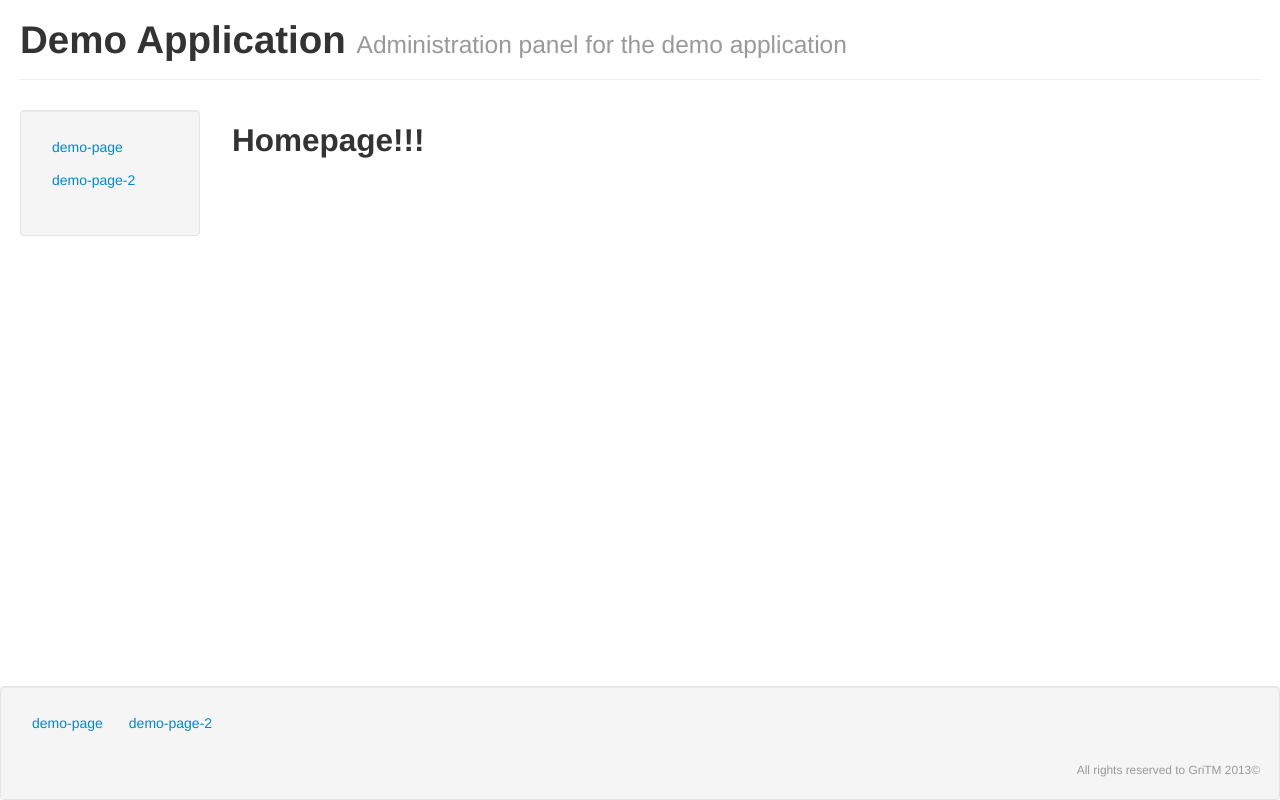
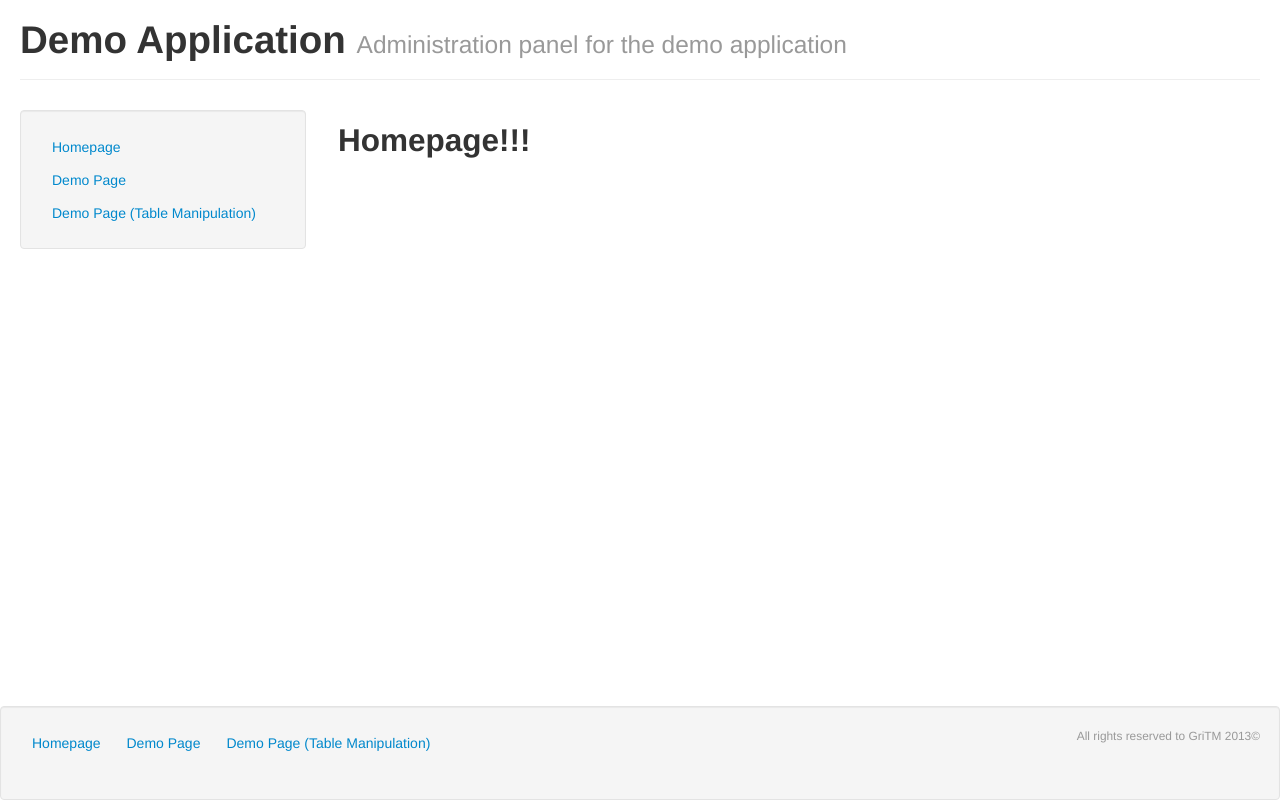
Before and after one commit to sgchris/gritm, a PHP site: page / in a window 1280 px wide. Run offline with PHP 8.4, Linux system fonts and the light colour scheme.

Commit message:
page fixes design fixes

```diff
--- a/app/index.php
+++ b/app/index.php
@@ -10,9 +10,9 @@ $app = new Application('Demo Application');
 $app->setDescription('Administration panel for the demo application');
 
 ///////////////////////////////////////////////////////
-$t = new Table('Demo table', 'test');
-$t->add(new Field_Text('Key', 'key', 150))
-        ->add(new Field_Text('Value', 'value', 150));
+$t = new Table('Favorites', 'test');
+$t->add(new Field_Text('Discipline', 'key', 100))
+        ->add(new Field_Text('Person', 'value', 250));
 
 $p = new Page('Demo Page', 'demo-page');
 $p->add($t);
@@ -23,9 +23,11 @@ $app->add($p);
 ///////////////////////////////////////////////////////
 $t = new Table('Demo table #2', 'test');
 $t->add(new Field_Text('Key', 'key', 150))
-        ->add(new Field_Text('Value', 'value', 150));
+        ->add(new Field_Text('Value', 'value', 150))
+        ->orderBy('value', Table::ORDER_ASCENDING)
+        ->setTotalRows(50);
 
-$p = new Page('Demo Page #2', 'demo-page-2');
+$p = new Page('Demo Page (Table Manipulation)', 'demo-page-table-manipulation');
 $p->add($t);
 $app->add($p);
 
--- a/css/my.css
+++ b/css/my.css
@@ -1,3 +1,3 @@
-footer {
-	color: #AAA;
+.main-section {
+	margin-bottom: 100px;
 }
--- a/lib/HTMLCollection/Application.php
+++ b/lib/HTMLCollection/Application.php
@@ -58,6 +58,9 @@ class Application extends HTMLCollection {
         // get the request object for the current request
         $this->_request = new Request;
         $this->_request->parse();
+
+        // add the homepage as one of the page
+        $this->add(new Page_Homepage());
     }
 
     /**
--- a/lib/HTMLCollection/Page/Homepage.php
+++ b/lib/HTMLCollection/Page/Homepage.php
@@ -1,19 +1,32 @@
 <?php
+
 /**
  * instance of Page class - responsible for the homepage
  */
-
-require_once __DIR__.'/../Page.php';
+require_once __DIR__ . '/../Page.php';
 
 // The homepage HTML
-define('HOMEPAGE_VIEW', VIEWS_DIR.'/Application.homepage.view.php');
+define('HOMEPAGE_VIEW', VIEWS_DIR . '/Application.homepage.view.php');
 
 class Page_Homepage extends Page {
 
-	public function getHtml() {
-		ob_start();
-		require HOMEPAGE_VIEW;
-		return ob_get_clean();
-	}
+    /**
+     * @override the basic page constructor
+     * @param type $pageName
+     * @param type $pageUrl
+     */
+    public function __construct($pageName = 'Homepage', $pageUrl = '') {
+        parent::__construct($pageName, $pageUrl);
+    }
+
+    /**
+     * Get the HTML of the homepage
+     * @return type
+     */
+    public function getHtml() {
+        ob_start();
+        require HOMEPAGE_VIEW;
+        return ob_get_clean();
+    }
 
 }
--- a/lib/HTMLCollection/Table.php
+++ b/lib/HTMLCollection/Table.php
@@ -36,15 +36,51 @@ class Table extends HTMLCollection {
     protected $_pkField = 'id';
 
     /**
+     *
+     * @param type $pkFieldName
+     */
+    public function setPkField($pkFieldName) { $this->_pkField = $pkFieldName; }
+
+    /**
+     *
+     * @return type
+     */
+    public function getPkField() { return $this->_pkField; }
+
+    /**
      * Primary key field name
      */
     protected $_pkFieldWidth = 50;
+
+    /**
+     *
+     * @param type $pkFieldWidth
+     */
+    public function setPkFieldWidth($pkFieldWidth) { $this->_pkFieldWidth = $pkFieldWidth; }
+
+    /**
+     *
+     * @return type
+     */
+    public function getPkFieldWidth() { return $this->_pkFieldWidth; }
 
     /**
      * Alternative SQL for the table
      * if defined, there's no upsert available
      */
     protected $_customSql = null;
+
+    /**
+     *
+     * @param type $customSql
+     */
+    public function setCustomSql($customSql) { $this->_customSql = $customSql; }
+
+    /**
+     *
+     * @return string
+     */
+    public function getCustomSql() { return $this->_customSql; }
 
     /**
      * Additional conditions on the table (added to the SQL query)
@@ -55,6 +91,18 @@ class Table extends HTMLCollection {
      * number of rows in one page
      */
     protected $_totalRows = 30;
+
+    /**
+     *
+     * @param type $totalRows
+     */
+    public function setTotalRows($totalRows) { $this->_totalRows = $totalRows; }
+
+    /**
+     *
+     * @return type
+     */
+    public function getTotalRows() { return $this->_totalRows; }
 
     /**
      * Order of the query
@@ -197,7 +245,7 @@ class Table extends HTMLCollection {
         $sql_Order = array();
         $order = $this->getOrder();
         array_walk($order, function($item) use (&$sql_Order) {
-                    $sql_Order[] = '`' . $item['key'] . '` ' . ($item['key'] == Table::ORDER_ASCENDING ? 'ASC' : 'DESC');
+                    $sql_Order[] = '`' . $item['key'] . '` ' . ($item['order'] == Table::ORDER_ASCENDING ? 'ASC' : 'DESC');
                 });
 
         // build the sql // 'limit' clause
@@ -231,7 +279,13 @@ class Table extends HTMLCollection {
         $sql = $this->_getSql();
 
         // prepare the query
-        $db = Database::get();
+        try {
+            if (($db = Database::get()) === null) {
+                throw new Exception;
+            }
+        } catch (Exception $e) {
+            return null;
+        }
         $stmt = $db->prepare($sql);
 
         // bind values for the where clause
--- a/lib/HTMLElement/Field.php
+++ b/lib/HTMLElement/Field.php
@@ -55,10 +55,13 @@ class Field extends HTMLElement {
      * Assign a value to the field
      * @param type $value
      * @param type $row
+     * @return object $this
      */
     public function setValue($value, $row = null) {
         $this->_value = $value;
         $this->_row = $row;
+
+        return $this;
     }
 
 }
--- a/lib/Tools/Database.php
+++ b/lib/Tools/Database.php
@@ -18,11 +18,15 @@ class Database
 	 */
 	public static function get() {
 		if (is_null(self::$PDOInstance)) {
+                    try {
 			self::$PDOInstance = new PDO('mysql:host='.DBHOST.';dbname='.DBNAME, DBUSER, DBPASS);
 			self::$PDOInstance->setAttribute(PDO::ATTR_DEFAULT_FETCH_MODE, PDO::FETCH_ASSOC);
 			self::$PDOInstance->setAttribute(PDO::ATTR_ERRMODE, PDO::ERRMODE_WARNING);
 			self::$PDOInstance->exec('set names "utf8"');
 			self::$PDOInstance->exec('set character set "utf8"');
+                    } catch (PDOException $e) {
+                        self::$PDOInstance = null;
+                    }
 		}
 
 		return self::$PDOInstance;
--- a/lib/Views/Application.view.php
+++ b/lib/Views/Application.view.php
@@ -4,47 +4,46 @@
         <title><?= $this->getName() ?></title>
         <link rel="stylesheet" href="<?= $this->_request->getRelativePath() ?>/css/bootstrap.min.css" />
         <link rel="stylesheet" href="<?= $this->_request->getRelativePath() ?>/css/bootstrap-responsive.min.css" />
+        <link rel="stylesheet" href="<?= $this->_request->getRelativePath() ?>/css/my.css" />
     </head>
     <body>
         <div class="container-fluid">
             <header class="page-header">
                 <h1><?= $this->getName() ?> <small><?= $this->getDescription() ?></small></h1>
             </header>
-            <div class="row-fluid">
-                <nav class="span2 well">
-                    <ul class="nav nav-pills nav-stacked">
+            <section class="main-section row-fluid">
+                <nav class="span3 well">
+                    <ul class="nav nav-list nav-pills nav-stacked">
                         <? foreach ($applicationPages as $page) { ?>
                             <li>
                                 <a href="<?= $this->_request->getRelativePath() ?>/<?= $page->getUrl() ?>">
-                                    <?= htmlentities($page->getUrl(), ENT_NOQUOTES, 'utf-8') ?>
+                                    <?= htmlentities($page->getName(), ENT_NOQUOTES, 'utf-8') ?>
                                 </a>
                             </li>
                         <? } ?>
                     </ul>
                 </nav>
 
-                <section class="span10">
+                <section class="span9">
                     <?= $currentPageHtml ?>
                 </section>
-            </div>
+            </section>
 
-            <footer class="navbar-fixed-bottom well">
+            <footer class="navbar-static-bottom navbar-fixed-bottom well">
                 <nav>
+                    <small class="muted pull-right">
+                        All rights reserved to GriTM 2013&copy;
+                    </small>
                     <ul class="nav nav-pills">
                         <? foreach ($applicationPages as $page) { ?>
                             <li>
                                 <a href="<?= $this->_request->getRelativePath() ?>/<?= $page->getUrl() ?>">
-                                    <?= htmlentities($page->getUrl(), ENT_NOQUOTES, 'utf-8') ?>
+                                    <?= htmlentities($page->getName(), ENT_NOQUOTES, 'utf-8') ?>
                                 </a>
                             </li>
                         <? } ?>
                     </ul>
                 </nav>
-
-                <small class="muted pull-right">
-                    All rights reserved to GriTM 2013&copy;
-                </small>
-
             </footer>
         </div>
     </body>
--- a/lib/Views/Table.view.php
+++ b/lib/Views/Table.view.php
@@ -21,6 +21,7 @@
     </thead>
 
     <tbody>
+        <? if (is_array($recordSetRows)) { ?>
             <? foreach ($recordSetRows as $row) { ?>
                 <tr>
                     <td><?= $row[$this->getPkField()] ?></td>
@@ -35,6 +36,9 @@
                     <? } ?>
                 </tr>
             <? } ?>
+        <? } else { ?>
+                <td colspan="100%">Error getting data!</td>
+        <? } ?>
     </tbody>
 </table>
 
```
Lines whose indentation alone changed are shown as unchanged.
